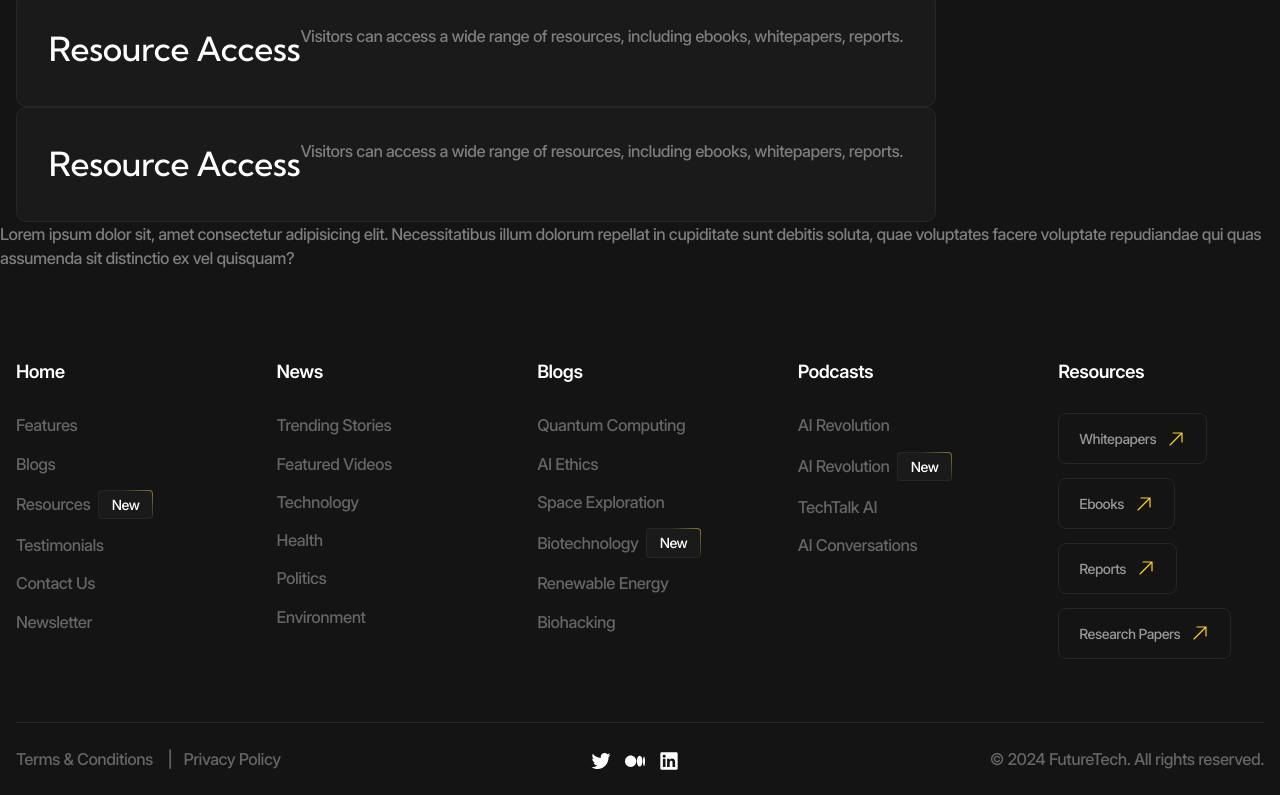
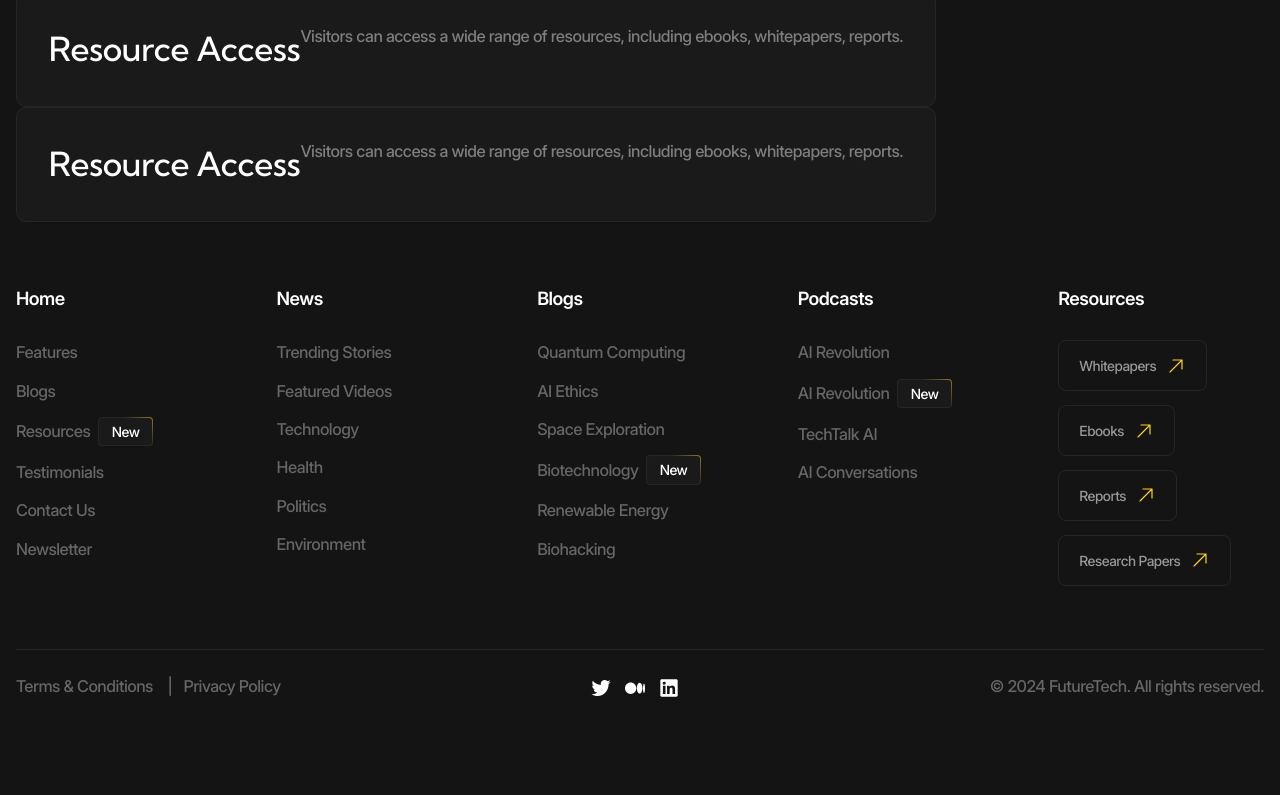
Before and after one commit to SMwebdeveloper/future-tech, a website with bundled scripts: page index.html in a window 1280 px wide. Shown: the part 6997-7792 px from the top of the page. After the commit the page ends 7720 px from the top, so only its background shows below. Built offline with nearby package versions, Linux system fonts and the light colour scheme; files whose address does not match are found by name.

Commit message:
delete p tag

```diff
--- a/index.html
+++ b/index.html
@@ -1414,7 +1414,6 @@
       <div class="section"></div>
     </section>
     </main>
-    <p>Lorem ipsum dolor sit, amet consectetur adipisicing elit. Necessitatibus illum dolorum repellat in cupiditate sunt debitis soluta, quae voluptates facere voluptate repudiandae qui quas assumenda sit distinctio ex vel quisquam?</p>
     <footer class="footer">
       <div class="footer__inner container">
         <div class="footer__body">
```
